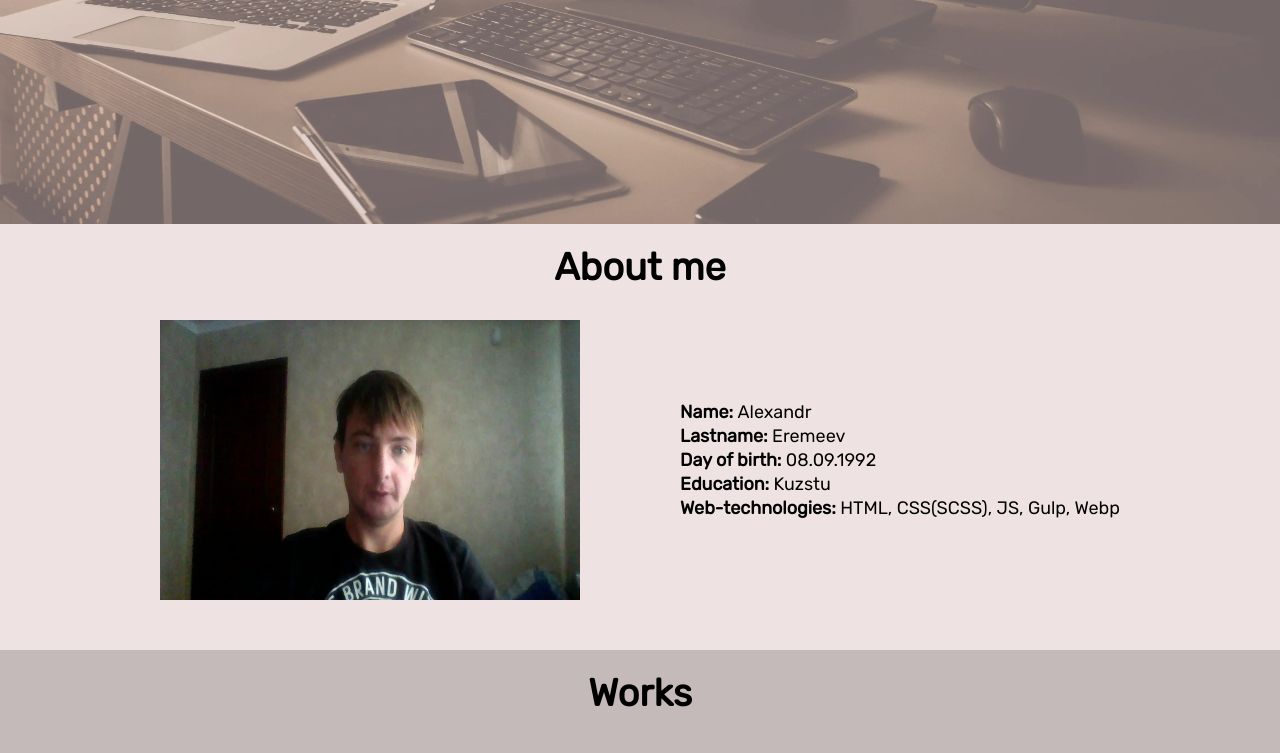
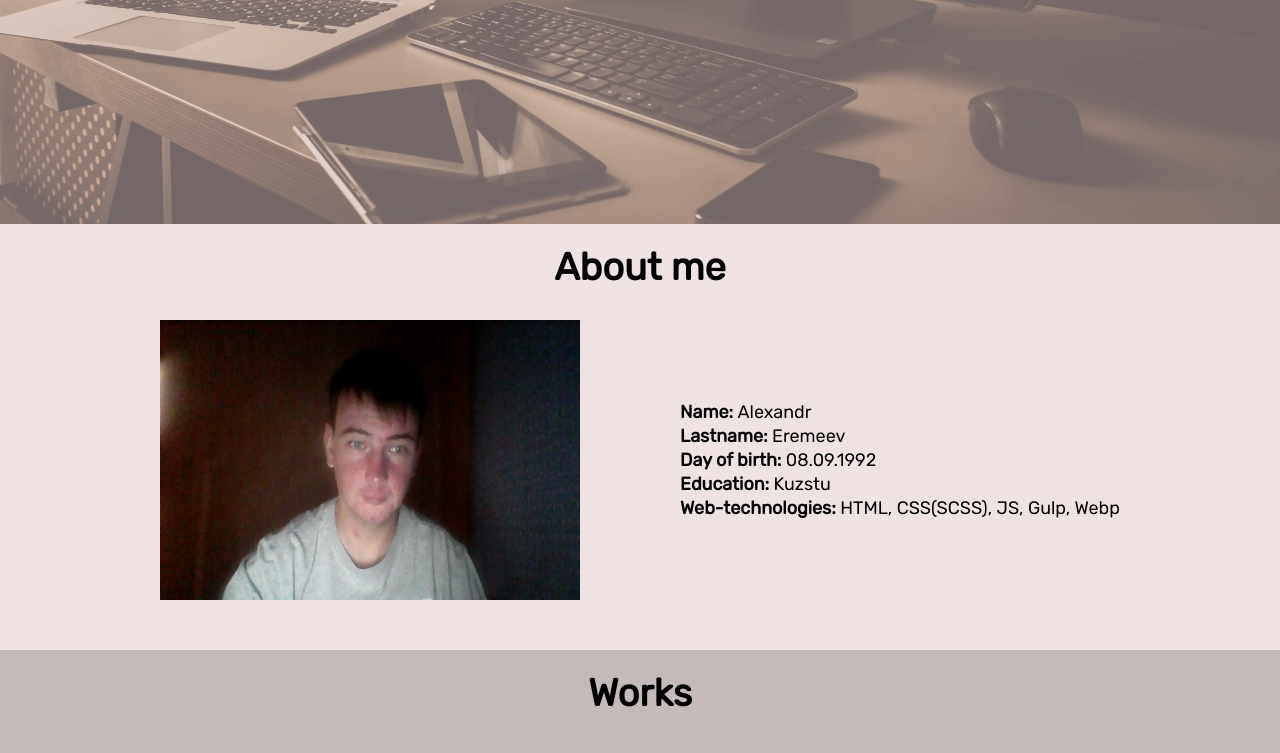
Before and after one commit to mytestpage/mytestpage.github.io, a plain HTML site: page index.html in a window 1280 px wide. Shown: the part 576-1329 px from the top of the page. Drawn offline with Linux system fonts and the light colour scheme.

Commit message:
portpholio v1.0

```diff
--- a/index.html
+++ b/index.html
@@ -50,7 +50,7 @@
           <h2 class="about__title">About me</h2>
           <div class="about__content">
             <div class="about__photo">
-              <picture><source srcset="./img/about.webp" type="image/webp"><img class="about__img" src="./img/about.jpg" alt="It's me"></picture>
+              <picture><source srcset="./img/its-me.webp" type="image/webp"><img class="about__img" src="./img/its-me.jpg" alt="It's me"></picture>
             </div>
 
             <ul class="about__properties">
```
Also changed, not shown: img/about.jpg (deleted), img/about.webp (deleted), img/its-me.jpg (added), img/its-me.webp (added).
